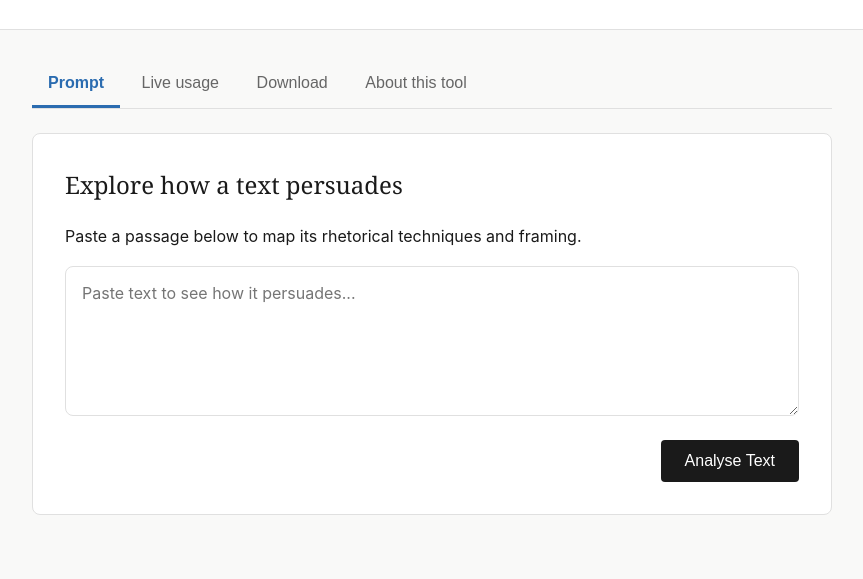
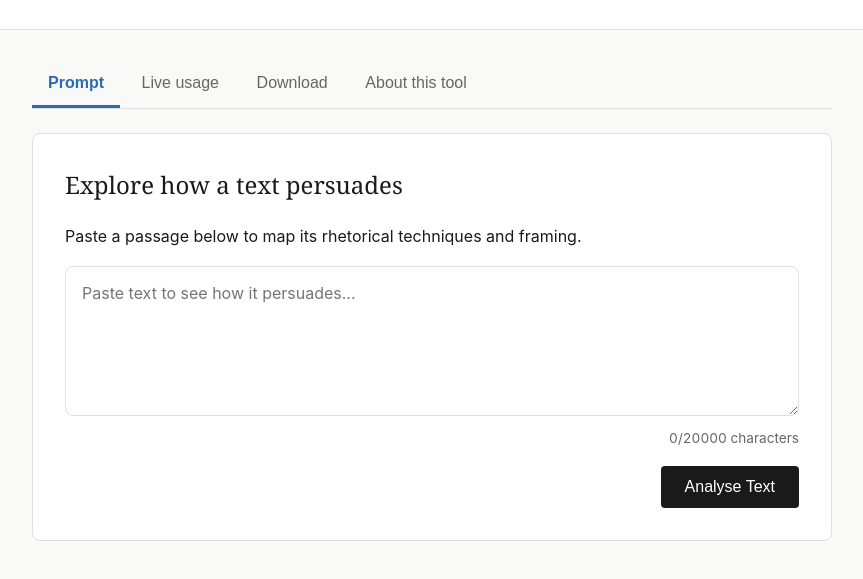
Before and after one commit to OOFy-OOF/persuasion-cartographer, a browser extension: page web/index.html in a window 1280 px wide. Shown: the part 149-728 px from the top of the page, without its empty margins (208-1071 px from the left). Drawn offline with Linux system fonts and the light colour scheme; no server answers.

Commit message:
Added character count for inputs

```diff
--- a/web/app.js
+++ b/web/app.js
@@ -12,6 +12,18 @@ function escapeHTML(str) {
 }
 
 const tabButtons = [...document.querySelectorAll('[role="tab"]')];
+const textInput = document.getElementById('text-input');
+const characterCount = document.getElementById('character-count');
+
+function updateCharacterCount() {
+    const used = textInput.value.length;
+    const limit = textInput.maxLength;
+    characterCount.textContent = `${used}/${limit} characters`;
+    characterCount.classList.toggle('at-limit', used === limit);
+}
+
+textInput.addEventListener('input', updateCharacterCount);
+updateCharacterCount();
 
 function activateTab(tab, moveFocus = false) {
     tabButtons.forEach(button => {
--- a/web/index.html
+++ b/web/index.html
@@ -24,7 +24,8 @@
             <div class="input-section">
                 <h2>Explore how a text persuades</h2>
                 <p>Paste a passage below to map its rhetorical techniques and framing.</p>
-                <textarea id="text-input" placeholder="Paste text to see how it persuades..." maxlength="20000"></textarea>
+                <textarea id="text-input" placeholder="Paste text to see how it persuades..." maxlength="20000" aria-describedby="character-count"></textarea>
+                <output id="character-count" class="character-count" for="text-input">0/20000 characters</output>
                 <div class="controls">
                     <button id="analyze-btn">Analyse Text</button>
                 </div>
@@ -84,6 +85,6 @@
         </section>
     </main>
 
-    <script src="app.js?v=6"></script>
+    <script src="app.js?v=7"></script>
 </body>
 </html>
--- a/web/style.css
+++ b/web/style.css
@@ -43,6 +43,15 @@ textarea {
     resize: vertical;
     box-sizing: border-box;
 }
+.character-count {
+    display: block;
+    margin-top: 0.3rem;
+    color: var(--muted);
+    font-size: 0.85rem;
+    text-align: right;
+    font-variant-numeric: tabular-nums;
+}
+.character-count.at-limit { color: #a12622; }
 .controls { margin-top: 1rem; text-align: right; }
 button {
     background: var(--text);
```
Also changed, not shown: 1 other file.
